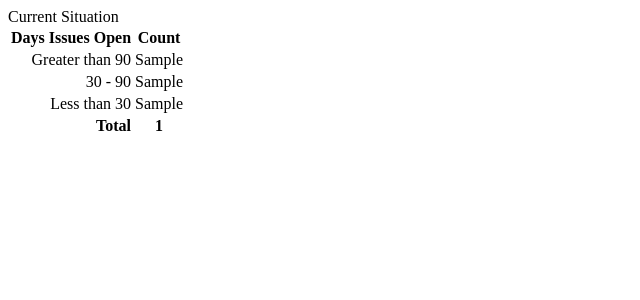
After one commit to marops/django-issues, a Django app: template templates/issues/stats.html in a window 1280 px wide. The commit adds this page. Shown: the top 300 px of the page, without its empty margins (0-640 px from the left). Run offline with Django 3.2, Linux system fonts and the light colour scheme; the template is opened without the code that fills it: most values are stand-ins (such as "Sample title", 1, 10 or a date in 2020).

Commit message:
Added more stats to dashboard

```diff
--- /dev/null
+++ b/templates/issues/stats.html
@@ -0,0 +1,38 @@
+
+<div class="card">
+    <div class="card-header" >Current Situation</div>
+    <div class="card-body">
+
+        <table id="stats_table" style="max-wdith:200px" class="stats">
+            <thead>
+                <tr>
+                    <th>Days Issues Open</th>
+                    <th style="text-align:center">Count</th>
+                </tr>
+            </thead>
+            <tbody>
+                <tr>
+                    <td style="text-align:right">Greater than 90</td>
+                    <td style="text-align:center">{{stats.gt90}}</td>
+                </tr>
+
+                <tr>
+                    <td style="text-align:right">30 - 90</td>
+                    <td style="text-align:center">{{stats.lte90_gt30}}</td>
+                </tr>
+
+                <tr>
+                    <td style="text-align:right">Less than 30</td>
+                    <td style="text-align:center">{{stats.lte30}}</td>
+                </tr>
+
+                <tr>
+                    <td style="text-align:right"><b>Total</b></td>
+                    <td style="text-align:center"><b>{{stats.total_open}}</b></td>
+                </tr>
+
+            </tbody>
+        </table>
+
+    </div>
+</div>
--- a/views.py
+++ b/views.py
@@ -13,6 +13,7 @@ from django.contrib.auth.models import User, Group
 from django.utils.html import escape
 from django.db.models import Q
 from taggit.models import Tag
+from django.db import connection
 
 @login_required
 def index(request):
```
Also changed, not shown: templates/issues/activity.html (+9 -13 lines), templates/issues/dashboard.html (+7 -5 lines), templatetags/issues_tags.py (+19 -0 lines).
